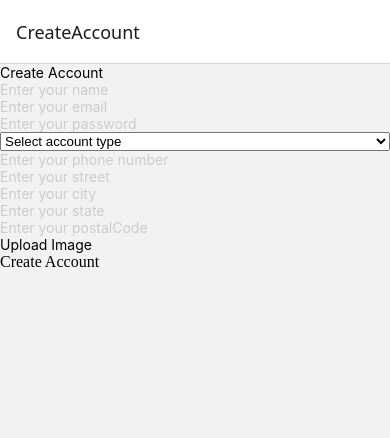
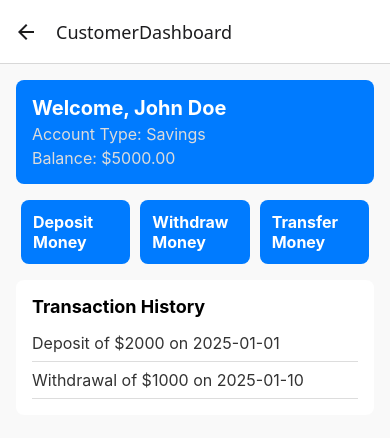
Before and after one commit to KIRENGA-Remy/Bank_ms, a React Native app in the folder frontend/: screen /CustomerDashboard in a window 390 px wide. Shown: the top 438 px of the page. Built offline with nearby package versions, Linux system fonts and the light colour scheme; no server answers.

Commit message:
add customer addition

```diff
--- a/frontend/App.js
+++ b/frontend/App.js
@@ -3,13 +3,15 @@ import { NavigationContainer } from '@react-navigation/native';
 import { createStackNavigator } from '@react-navigation/stack';
 import Register from './src/components/Register';
 import Login from './src/components/Login';
-import Dashboard from './src/components/Dashboard';
+import AdminDashboard from './src/components/AdminDashboard';
 import Users from './src/pages/Users';
 import Customers from './src/pages/Customers';
 import SendNotifications from './src/pages/SendNotifications';
 import YourNotifications from './src/pages/YourNotifications';
 import NotificationDetails from './src/pages/NotificationDetails';
 import CreateAccount from './src/pages/CreateAccount';
+import CustomerDashboard from './src/components/CustomerDashboard';
+import TellerDashboard from './src/components/TellerDashboard';
 
 const Stack = createStackNavigator();
 
@@ -17,11 +19,13 @@ export default function App() {
   return (
     <NavigationContainer>
       <Stack.Navigator>
+      <Stack.Screen name='AdminDashboard' component={AdminDashboard} />
+      <Stack.Screen name='Login' component={Login} />
+      <Stack.Screen name='CustomerDashboard' component={CustomerDashboard} />
       <Stack.Screen name='CreateAccount' component={CreateAccount} />
-      <Stack.Screen name='Login' component={Login} />
-      <Stack.Screen name='Dashboard' component={Dashboard} />
       <Stack.Screen name='Register' component={Register} />
         {/* <Stack.Screen name='Home' component={Home } /> */}
+      <Stack.Screen name='TellerDashboard' component={TellerDashboard} />
       <Stack.Screen name='Users' component={Users} />
       <Stack.Screen name='Customers' component={Customers} />
       <Stack.Screen name='SendNotifications' component={SendNotifications} />
--- a/frontend/src/components/Dashboard.js
+++ b/frontend/src/components/AdminDashboard.js
@@ -7,7 +7,7 @@ import { ScrollView } from 'react-native-gesture-handler'
 import { PieChart } from 'react-native-chart-kit'
 import { useNavigation } from '@react-navigation/native'
 
-export default function Dashboard(){
+export default function AdminDashboard(){
     const [financialData, setFinancialData] = useState({
         totalDeposits: 0,
         totalWithdrawals: 0,
--- /dev/null
+++ b/frontend/src/components/CustomerDashboard.js
@@ -0,0 +1,150 @@
+import React, { useState, useEffect } from 'react';
+import { View, Text, Button, StyleSheet, ScrollView, TouchableOpacity, Alert } from 'react-native';
+
+export default function CustomerDashboard() {
+  const [accountDetails, setAccountDetails] = useState(null);
+  const [transactions, setTransactions] = useState([]);
+
+  // Mock data for demonstration
+  useEffect(() => {
+    const fetchAccountDetails = async () => {
+      try {
+        // Simulate fetching from API
+        const response = {
+          customerName: 'John Doe',
+          email: 'johndoe@example.com',
+          balance: 5000,
+          accountType: 'Savings',
+          transactions: [
+            { id: '1', type: 'Deposit', amount: 2000, date: '2025-01-01' },
+            { id: '2', type: 'Withdrawal', amount: 1000, date: '2025-01-10' },
+          ],
+        };
+        setAccountDetails({
+          name: response.customerName,
+          email: response.email,
+          balance: response.balance,
+          accountType: response.accountType,
+        });
+        setTransactions(response.transactions);
+      } catch (err) {
+        console.error('Error fetching account details:', err);
+      }
+    };
+    fetchAccountDetails();
+  }, []);
+
+  const handleDeposit = () => {
+    Alert.alert('Deposit Money', 'Feature to deposit money will be implemented.');
+  };
+
+  const handleWithdraw = () => {
+    Alert.alert('Withdraw Money', 'Feature to withdraw money will be implemented.');
+  };
+
+  const handleTransfer = () => {
+    Alert.alert('Transfer Money', 'Feature to transfer money will be implemented.');
+  };
+
+  return (
+    <ScrollView style={styles.container}>
+      <View style={styles.header}>
+        <Text style={styles.headerText}>Welcome, {accountDetails?.name || 'Customer'}</Text>
+        <Text style={styles.subText}>Account Type: {accountDetails?.accountType || 'N/A'}</Text>
+        <Text style={styles.subText}>Balance: ${accountDetails?.balance?.toFixed(2) || '0.00'}</Text>
+      </View>
+
+      <View style={styles.actions}>
+        <TouchableOpacity style={styles.actionButton} onPress={handleDeposit}>
+          <Text style={styles.actionText}>Deposit Money</Text>
+        </TouchableOpacity>
+        <TouchableOpacity style={styles.actionButton} onPress={handleWithdraw}>
+          <Text style={styles.actionText}>Withdraw Money</Text>
+        </TouchableOpacity>
+        <TouchableOpacity style={styles.actionButton} onPress={handleTransfer}>
+          <Text style={styles.actionText}>Transfer Money</Text>
+        </TouchableOpacity>
+      </View>
+
+      <View style={styles.transactionHistory}>
+        <Text style={styles.sectionTitle}>Transaction History</Text>
+        {transactions.length === 0 ? (
+          <Text style={styles.noTransactions}>No transactions available.</Text>
+        ) : (
+          transactions.map((transaction) => (
+            <View key={transaction.id} style={styles.transactionItem}>
+              <Text style={styles.transactionText}>
+                {transaction.type} of ${transaction.amount} on {transaction.date}
+              </Text>
+            </View>
+          ))
+        )}
+      </View>
+    </ScrollView>
+  );
+}
+
+const styles = StyleSheet.create({
+  container: {
+    flex: 1,
+    backgroundColor: '#f9f9f9',
+    padding: 16,
+  },
+  header: {
+    backgroundColor: '#007bff',
+    padding: 16,
+    borderRadius: 8,
+    marginBottom: 16,
+  },
+  headerText: {
+    fontSize: 20,
+    fontWeight: 'bold',
+    color: '#fff',
+  },
+  subText: {
+    fontSize: 16,
+    color: '#dcdcdc',
+    marginTop: 4,
+  },
+  actions: {
+    flexDirection: 'row',
+    justifyContent: 'space-around',
+    marginBottom: 16,
+  },
+  actionButton: {
+    backgroundColor: '#007bff',
+    padding: 12,
+    borderRadius: 8,
+    flex: 1,
+    marginHorizontal: 5,
+    alignItems: 'center',
+  },
+  actionText: {
+    color: '#fff',
+    fontSize: 16,
+    fontWeight: 'bold',
+  },
+  transactionHistory: {
+    backgroundColor: '#fff',
+    padding: 16,
+    borderRadius: 8,
+  },
+  sectionTitle: {
+    fontSize: 18,
+    fontWeight: 'bold',
+    marginBottom: 8,
+  },
+  noTransactions: {
+    fontSize: 16,
+    color: '#888',
+  },
+  transactionItem: {
+    borderBottomWidth: 1,
+    borderBottomColor: '#ddd',
+    paddingVertical: 8,
+  },
+  transactionText: {
+    fontSize: 16,
+    color: '#333',
+  },
+});
--- a/frontend/src/components/Login.js
+++ b/frontend/src/components/Login.js
@@ -45,9 +45,18 @@ export default function Login(){
         return;
       }
       const dataRes = await response.json()
+      console.log(dataRes);
+
       await AsyncStorage.setItem('authToken', dataRes.token)
       Alert.alert('Success', dataRes.message || 'Login successfully');
-      navigation.navigate('Dashboard')
+      if(dataRes.user.role === "Customer"){
+        navigation.navigate('CustomerDashboard');
+        return;
+      } else if(dataRes.user.role === "Admin") {
+        navigation.navigate('AdminDashboard');
+      } else {
+        navigation.navigate('TellerDashboard')
+      }
     } catch (err) {
       console.error('Error logging in:', err);
       Alert.alert('Error', 'Unable to connect to the server. Please check your network connection.');
--- a/frontend/src/components/Register.js
+++ b/frontend/src/components/Register.js
@@ -220,23 +220,25 @@ export default function Register(){
     color: '#333',
     fontSize: 16,
     marginTop: 24,
-    padding: 12,
+    padding: 18,
     backgroundColor: '#fff',
     borderRadius: 8,
   },
   uploadSection: {
-    marginTop: 24,
+    marginVertical: 24,
     alignItems: 'center',
   },
   uploadButton: {
-    backgroundColor: '#007bff',
-    padding: 12,
+    width: '100%',
+    backgroundColor: '#5599ee',
+    padding: 16,
     borderRadius: 8,
   },
   uploadButtonText: {
     color: '#fff',
+    textAlign: 'center',
     fontSize: 16,
-    fontWeight: '600',
+    fontWeight: '700',
   },
   imagePreview: {
     marginTop: 12,
--- /dev/null
+++ b/frontend/src/components/TellerDashboard.js
@@ -0,0 +1,9 @@
+import { View, Text } from "react-native";
+
+export default function TellerDashboard() {
+    return(
+        <View>
+            <Text>Teller Dashboard</Text>
+        </View>
+    )
+}
--- a/frontend/src/pages/CreateAccount.js
+++ b/frontend/src/pages/CreateAccount.js
@@ -6,22 +6,28 @@ import {
     TextInput,
     TouchableOpacity,
     Image,
-    Alert
+    Alert,
+    Dimensions
 } from 'react-native'
 import React, { useState } from 'react'
 import { Picker } from '@react-native-picker/picker'
 import * as ImagePicker from 'expo-image-picker'
+import { TouchableWithoutFeedback } from 'react-native-gesture-handler'
+
+const { width, height } = Dimensions.get('window')
 
 export default function CreateAccount(){
-    const [formdata, setFormdata] = useState({
-        customerName: '',
-        email: '',
-        phone: '',
-        accountType: '',
-        password: '',
-        address: '',
-        picturePath: null
-    })
+    const [customerName, setCustomerName] = useState('');
+    const [email, setEmail] = useState('');
+    const [password, setPassword] = useState('');
+    const [phone, setPhone] = useState('');
+    const [accountType, setAccountType] = useState('');
+    const [street, setStreet] = useState('');
+    const [city, setCity] = useState('');
+    const [state, setState] = useState('');
+    const [postalCode, setPostalCode] = useState('');
+    const [picturePath, setPicturePath] = useState('');
+    const [loading, setLoading] = useState(false);
 
     const handleImageUpload = async () => {
         const result = await ImagePicker.launchImageLibraryAsync({
@@ -31,16 +37,16 @@ export default function CreateAccount(){
             quality: 1
         })
         if(!result.canceled){
-            setFormdata.picturePath(result.assets[0])
+            setPicturePath(result.assets[0])
         }
     }
 
     const uploadImage = async () => {
         const data = new FormData();
         data.append('photo', {
-            uri: formdata.picturePath.uri,
-            name: formdata.picturePath.filename || 'photo.jpg',
-            type: formdata.picturePath.type || 'image.jpeg'
+            uri: picturePath.uri,
+            name: picturePath.filename || 'photo.jpg',
+            type: picturePath.type || 'image.jpeg'
         })
         try {
             const response = await fetch('http://localhost:4321/api/upload',{
@@ -63,9 +69,14 @@ export default function CreateAccount(){
     const handleSubmit = async (e) => {
         e.preventDefault();
         try {
+            setLoading(true)
             await uploadImage();
-            if(!formdata.customerName || !formdata.phone || !formdata.email || !formdata.password || !formdata.accountType || !formdata.address){
+            if(!customerName || !phone || !email || !password || !accountType || !address){
                 Alert.alert("Please fill all required fields.")
+                return;
+              }
+            if (password.length < 8) {
+                Alert.alert("Error", "Password must be at least 8 characters long.");
                 return;
               }
             const response = await fetch('http://localhost:4321/customers/create',{
@@ -73,7 +84,17 @@ export default function CreateAccount(){
                 headers: {
                     "Content-Type":'application/json'
                 },
-                body: JSON.stringify({formdata})
+                body: JSON.stringify({
+                    customerName,
+                    email,
+                    phone,
+                    accountType,
+                    password,
+                    street,
+                    city,
+                    state,
+                    postalCode
+                })
             })
             if(!response.ok){
                 const errorData = await response.json()
@@ -82,37 +103,43 @@ export default function CreateAccount(){
         } catch (err) {
             console.log("Error while creating account", err);
             Alert.alert('Error', 'An unexpected error occurred.');
+        } finally {
+            setLoading(false)
         }
     }
   return (
-    <ScrollView style={styles.container}>
+    <TouchableWithoutFeedback>
+    <ScrollView
+    contentContainerStyle={styles.container}
+    style={{ backgroundColor: '#e1e1e1', flex: 1 }}
+    >
         <Text style={styles.title}>Create Account</Text>
         <TextInput
         placeholder='Enter your name'
         placeholderTextColor={'#ccc'}
-        value={formdata.customerName}
+        value={customerName}
         style={styles.input}
-        onChangeText={(text) => setFormdata.customerName(text)}
+        onChangeText={(text) => setCustomerName(text)}
         />
         <TextInput
         placeholder='Enter your email'
         placeholderTextColor={'#ccc'}
         keyboardType='email-address'
         style={styles.input}
-        value={formdata.email}
-        onChangeText={(text) => setFormdata.email(text)}
+        value={email}
+        onChangeText={(text) => setEmail(text)}
         />
         <TextInput
         placeholder='Enter your password'
         placeholderTextColor={'#ccc'}
         secureTextEntry={true}
         style={styles.input}
-        value={formdata.password}
-        onChangeText={(text) => setFormdata.password(text)}
+        value={password}
+        onChangeText={(text) => setPassword(text)}
         />
         <Picker
-        selectedValue={formdata.accountType}
-        onValueChange={(value) => setFormdata.accountType(value)}
+        selectedValue={accountType}
+        onValueChange={(value) => setAccountType(value)}
         style={styles.selectAccountType}
         >
             <Picker.Item label='Select account type' value={''} />
@@ -123,62 +150,139 @@ export default function CreateAccount(){
         <TextInput
         placeholder='Enter your phone number'
         placeholderTextColor={'#ccc'}
-        value={formdata.phone}
-        onChangeText={(text) => setFormdata.phone(text)}
+        value={phone}
+        keyboardType='phone-pad'
+        onChangeText={(text) => setPhone(text)}
         style={styles.input}
         />
+        <Text style={styles.addressTitle}>Address (Optional)</Text>
         <TextInput
         placeholder='Enter your street'
         placeholderTextColor={'#ccc'}
-        value={formdata.address.street}
-        onChangeText={(text) => setFormdata.address.stree(text)}
+        value={street}
+        onChangeText={(text) => setStreet(text)}
         style={styles.input}
         />
         <TextInput
         placeholder='Enter your city'
         placeholderTextColor={'#ccc'}
-        value={formdata.address.city}
-        onChangeText={(text) => setFormdata.address.city(text)}
+        value={city}
+        onChangeText={(text) => setCity(text)}
         style={styles.input}
         />
         <TextInput
         placeholder='Enter your state'
         placeholderTextColor={'#ccc'}
-        value={formdata.address.state}
-        onChangeText={(text) => setFormdata.address.state(text)}
+        value={state}
+        onChangeText={(text) => setState(text)}
         style={styles.input}
         />
         <TextInput
         placeholder='Enter your postalCode'
         placeholderTextColor={'#ccc'}
-        value={formdata.address.postalCode}
-        onChangeText={(text) => setFormdata.address.postalCode}
+        keyboardType='numeric'
+        value={postalCode}
+        onChangeText={(text) => setPostalCode(text)}
         style={styles.input}
         />
-        <View style={styles.uploadSection}>
-            <TouchableOpacity onPress={handleImageUpload}>
+            <TouchableOpacity onPress={handleImageUpload} style={styles.uploadButton}>
                 <Text style={styles.uploadImageText}>
-                    { formdata.picturePath ? 'Change Image' : 'Upload Image'}
+                    { picturePath ? 'Change Image' : 'Upload Image'}
                 </Text>
             </TouchableOpacity>
             {
-                formdata.picturePath && (
-                    <Image source={{ uri: formdata.picturePath.uri}} style={styles.imagePreview} />
+                picturePath && (
+                    <Image source={{ uri: picturePath.uri}} style={styles.imagePreview} />
                 )
             }
-        </View>
-        <TouchableOpacity style={styles.createAccountButton} onPress={handleSubmit}>Create Account</TouchableOpacity>
+        <TouchableOpacity
+        style={[styles.createAccountButton, loading && styles.createAccountButtonDisabled]}
+        onPress={handleSubmit}
+        disabled={loading}
+        >
+           <Text style={styles.createAccountButtonText}>
+            Create Account
+           </Text>
+        </TouchableOpacity>
     </ScrollView>
+    </TouchableWithoutFeedback>
   )
 }
 
 const styles = StyleSheet.create({
-    container: {},
-    title: {},
-    input:{},
-    selectAccountType: {},
-    uploadSection: {},
-    uploadImageText: {},
-    imagePreview: {},
-    createAccountButton: {}
+    container: {
+        justifyContent: 'flex-start',
+        alignItems: 'center',
+        width: width,
+        height: height,
+        padding: 46
+    },
+    title: {
+        fontSize: 24,
+        fontWeight: 'bold',
+        textAlign:'center',
+        marginBottom: 20,
+        color: '#333'
+    },
+    input:{
+        width: '100%',
+        borderColor: '#333',
+        borderWidth: 1,
+        color: '#000',
+        backgroundColor: '#fff',
+        borderRadius: 8,
+        padding: 12,
+        marginVertical: 12,
+        fontSize: 20
+    },
+    selectAccountType: {
+        width: '100%',
+        borderColor: '#333',
+        borderWidth: 1,
+        color: '#000',
+        backgroundColor: '#fff',
+        borderRadius: 8,
+        padding: 12,
+        marginVertical: 12,
+        fontSize: 20
+    },
+    addressTitle: {
+        fontSize: 18,
+        fontWeight: 'bold',
+        color: '#777',
+        marginBottom: -12,
+    },
+    uploadButton: {
+        backgroundColor: '#5599ee',
+        padding: 12,
+        borderRadius: 8,
+        alignItems: 'center',
+        marginVertical: 15
+    },
+    uploadImageText: {
+        color: '#fff',
+        fontSize: 16
+    },
+    imagePreview: {
+        width: 100,
+        height: 100,
+        borderRadius: 50,
+        alignSelf: 'center',
+        marginBottom: 15
+    },
+    createAccountButton: {
+        backgroundColor: '#28a745',
+        padding: 15,
+        borderRadius: 8,
+        alignItems: 'center',
+        marginVertical: 15
+    },
+    createAccountButtonText: {
+        color: '#fff',
+        fontSize: 18,
+        fontWeight: 'bold'
+    },
+    createAccountButtonDisabled: {
+        backgroundColor: '#6c757d'
+    }
 })
--- a/frontend/src/pages/Customers.js
+++ b/frontend/src/pages/Customers.js
@@ -1,15 +1,21 @@
-import { View, Text } from 'react-native'
+import { View, Text, TouchableOpacity } from 'react-native'
 import React from 'react'
 import { StyleSheet } from 'react-native'
 import { FlatList } from 'react-native';
 
 export default function Customers({ route }){
   const { customers } = route.params;
-  console.log(customers);
+
+  const handleAddCustomer = () => {}
 
   return (
     <View style={styles.container}>
+      <View style={styles.customersHeader}>
       <Text style={styles.title}>Customers</Text>
+      <TouchableOpacity style={styles.addCustomer} onPress={handleAddCustomer}>
+        <Text style={styles.addCustomerText}>+</Text>
+      </TouchableOpacity>
+      </View>
       <FlatList
       data={customers}
       keyExtractor={(item) => item._id}
@@ -37,6 +43,27 @@ const styles = StyleSheet.create({
     fontWeight: 'bold',
     marginBottom: 16,
   },
+  customersHeader: {
+    flexDirection: 'row',
+    justifyContent: 'space-between',
+    alignItems: 'center',
+    paddingVertical: 10,
+  },
+  addCustomer: {
+    width: 40,
+    height: 40,
+    backgroundColor: '#fff',
+    borderRadius: 20,
+    borderWidth: 1,
+    justifyContent: 'center',
+    alignItems: 'center',
+    elevation: 4,
+  },
+  addCustomerText: {
+    fontWeight: 'bold',
+    fontSize: 24,
+    color: '#000',
+  },
   customerCard: {
     padding: 16,
     marginBottom: 10,
```
